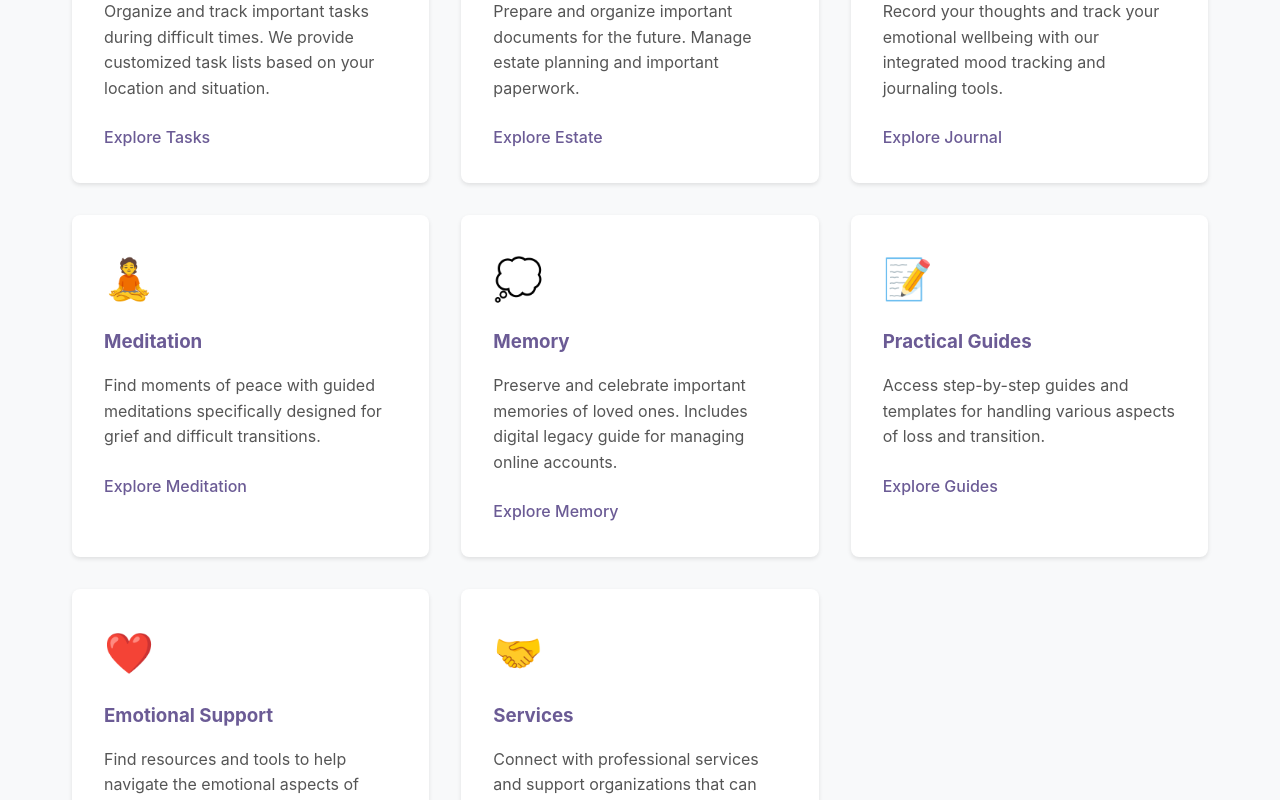
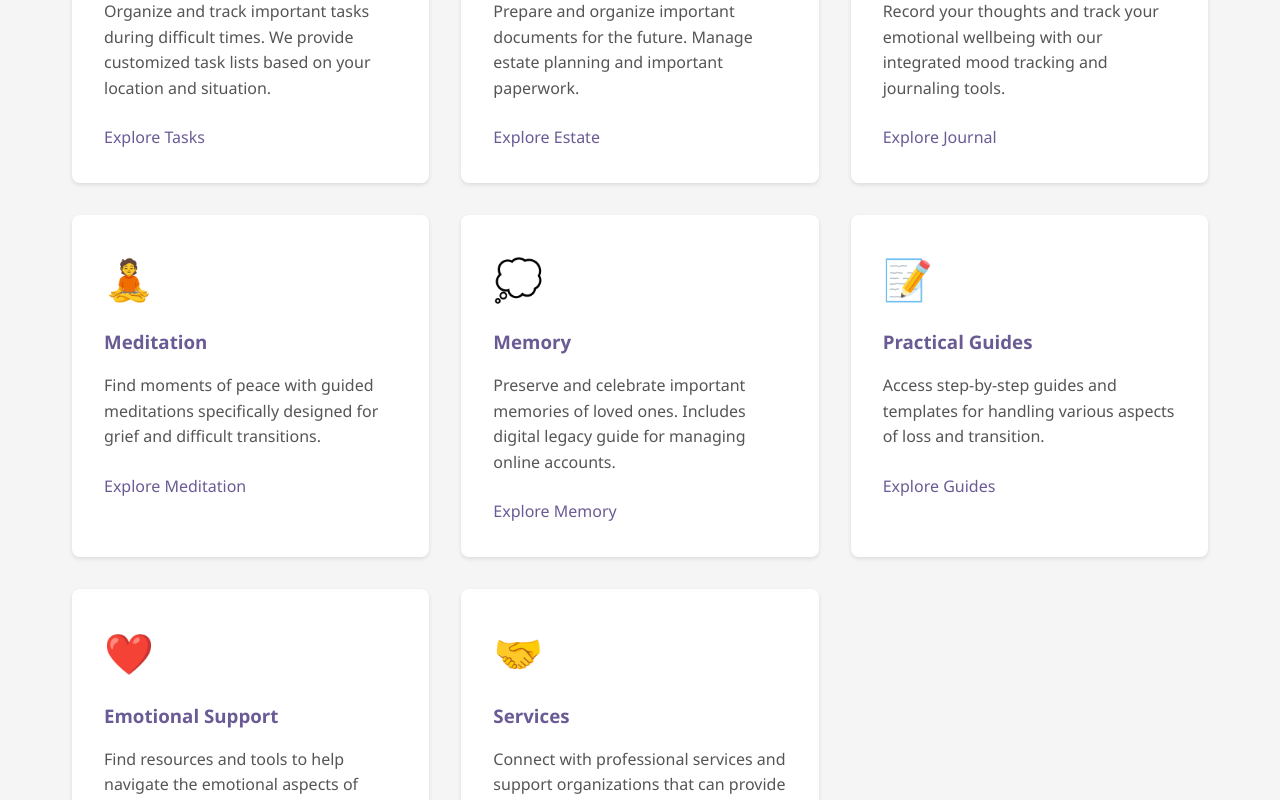
Before and after one commit to annie449/digital-companion-website, a React (Create React App) app in the folder platform/: page / in a window 1280 px wide. Shown: the part 780-1580 px from the top of the page. Built offline with nearby package versions, Linux system fonts and the light colour scheme.

Commit message:
Update App.css

```diff
--- a/platform/src/App.css
+++ b/platform/src/App.css
@@ -1,3 +1,22 @@
+:root {
+  --primary-color: #6B5B95;
+  --secondary-color: #6B5B95;
+  --light-bg: #f8f9fa;
+  --dark-text: #333;
+  --light-text: #555;
+  --border-color: #ddd;
+  --hover-color: #f0edf6;
+}
+
+body {
+  font-family: 'Segoe UI', Tahoma, Geneva, Verdana, sans-serif;
+  line-height: 1.6;
+  color: var(--dark-text);
+  margin: 0;
+  padding: 0;
+  background-color: #f5f5f5;
+}
+
 .app-container {
   display: flex;
   flex-direction: column;
@@ -16,4 +35,13 @@
   background-color: #f5f5f5;
   padding: 1rem;
   text-align: center;
+  color: var(--light-text);
+  border-top: 1px solid var(--border-color);
 }
+
+.not-found {
+  text-align: center;
+  padding: 3rem;
+  font-size: 1.5rem;
+  color: var(--primary-color);
+}
```
